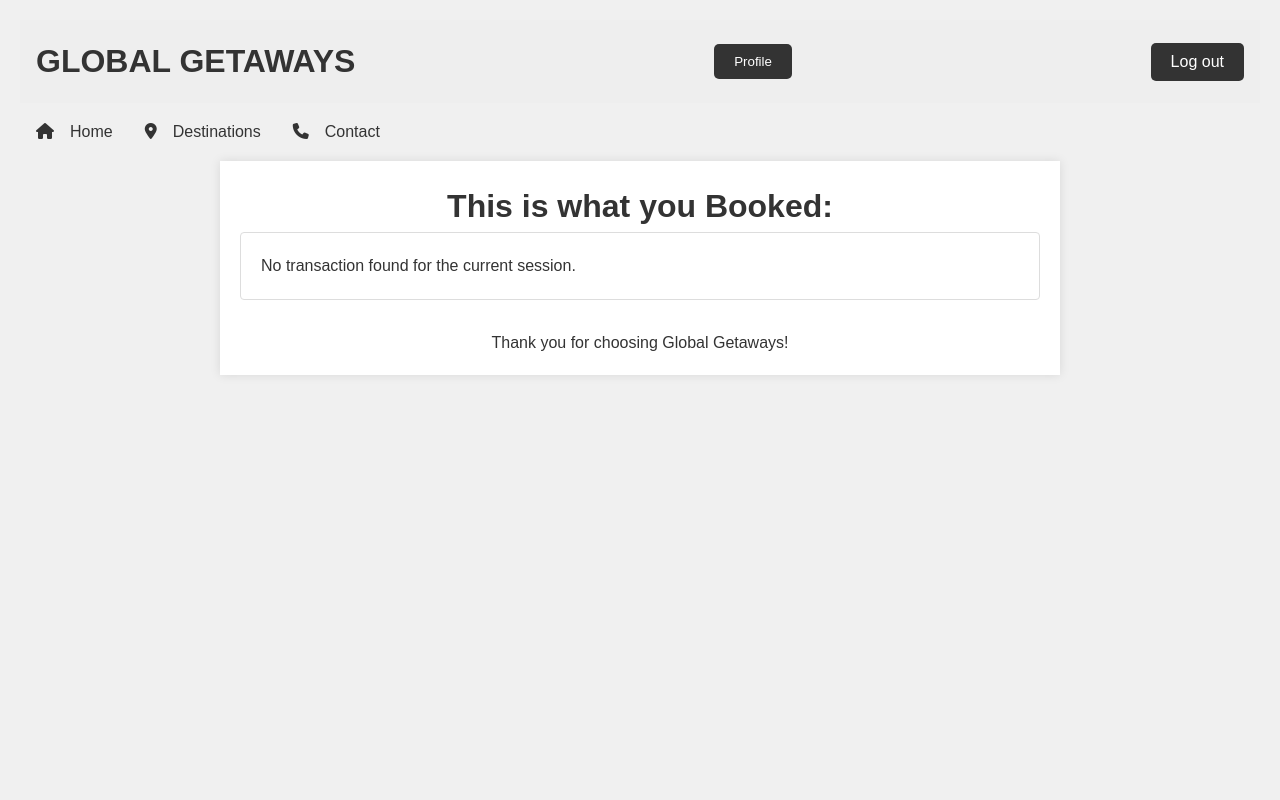
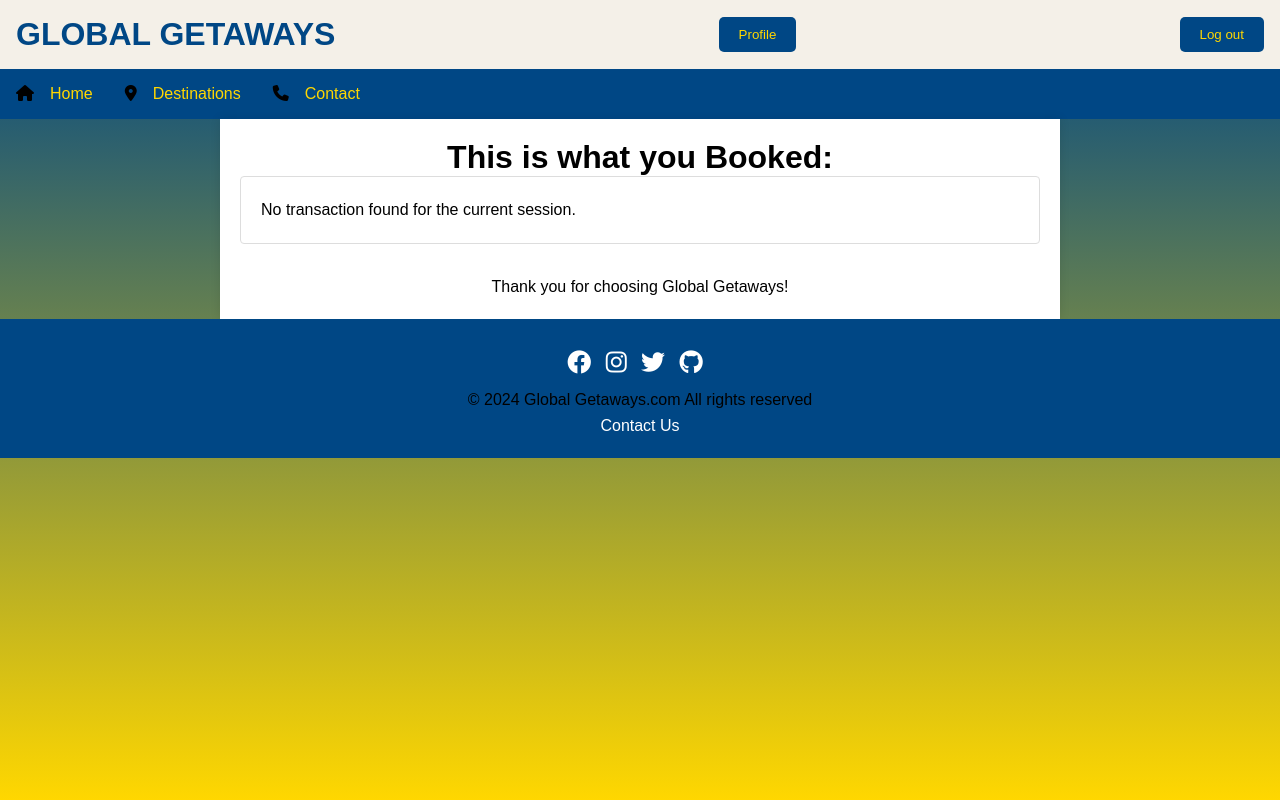
Before and after one commit to erykglowacki1/GlobalGetaways, a PHP site: page /final.php in a window 1280 px wide. Run offline with PHP 8.4, Linux system fonts and the light colour scheme; the visitor is signed in with stand-in values (Sample User, id 1).

Commit message:
Updated Site

```diff
--- a/root/classes/finalSummary.php
+++ b/root/classes/finalSummary.php
@@ -55,11 +55,11 @@ class finalSummary
                     echo "<p><span>Total Price:</span> €" . number_format($originalTotalPrice, 2) . "</p>";
 
                     if ($useMileagePoints) {
-                        echo "<p><span>Mileage Points Used:</span> " . number_format($mileagePointsDiscount / 0.50, 0) . "</p>";
-                        echo "<p><span>Mileage Points Discount:</span> €" . number_format($mileagePointsDiscount, 2) . "</p>";
+                        echo "<p><span>Mileage Points Used:</span> " . number_format($mileagePointsDiscount / 0.50, 0) . "</p><br><br><br><br>";
+                        echo "<p class='Cash'><span class='Mileage'>Mileage Points Discount:</span> €" . number_format($mileagePointsDiscount, 2) . "</p>";
                     }
 
-                    echo "<p><span>Total Amount after Discount:</span> €" . number_format($finalTotalPrice, 2) . "</p>";
+                    echo "<p><span class='TotalAmount'>Total Amount after Discount:</span> €" . number_format($finalTotalPrice, 2) . "</p>";
                 } else {
                     echo "<p>No transaction found for the current session.</p>";
                 }
--- a/root/css/contact.css
+++ b/root/css/contact.css
@@ -1,9 +1,6 @@
-body {
-    font-family: Arial, sans-serif;
-    background-color: #f4f4f4;
-    margin: 0;
-    padding: 20px;
-    color: #333;
+body{
+    background: linear-gradient(to bottom, #004785, #ffd700);
+    height: 100vh;
 }
 
 .container {
@@ -49,7 +46,7 @@ body {
 
 #conTitle {
     text-align: center;
-    color: #007bff;
+    color: #f4f0e8;
 }
 
 @media (max-width: 768px) {
--- a/root/css/destinationPage.css
+++ b/root/css/destinationPage.css
@@ -1,10 +1,4 @@
-body {
-    font-family: 'Arial', sans-serif;
-    background-color: #f0f0f0;
-    margin: 0;
-    padding: 20px;
-    line-height: 1.6;
-}
+
 
 .container, .form-container {
     display: flex;
@@ -44,8 +38,8 @@ body {
     background-color: #ddd;
 }
 
-h2 {
-    color: #333;
+.desth2 {
+    color: #f4f0e8;
     font-size: 28px;
     margin-bottom: 10px;
 }
@@ -70,3 +64,31 @@ form {
     width: 100%;
     max-width: 800px;
 }
+.gal{
+    text-align: center;
+}
+.image-grid {
+    display: grid;
+    grid-template-columns: repeat(3, 1fr); /* Creates three columns of equal size */
+    gap: 10px; /* Sets the gap between grid items */
+    max-width: 800px; /* Limits the width of the grid */
+    margin: auto; /* Centers the grid horizontally */
+}
+
+.grid-item img {
+    width: 100%; /* Makes the image fill the container */
+    height: auto; /* Keeps the aspect ratio of the image */
+    display: block; /* Removes any extra space below the image */
+}
+
+@media (max-width: 800px) {
+    .image-grid {
+        grid-template-columns: repeat(2, 1fr); /* Two columns on smaller screens */
+    }
+}
+
+@media (max-width: 500px) {
+    .image-grid {
+        grid-template-columns: 1fr; /* One column on very small screens */
+    }
+}
--- a/root/css/final.css
+++ b/root/css/final.css
@@ -1,4 +1,7 @@
-
+body{
+    background: linear-gradient(to bottom, #004785, #ffd700);
+    height: 100vh;
+}
 .final-container {
     max-width: 800px;
     margin: auto;
@@ -7,7 +10,7 @@
     box-shadow: 0 0 10px rgba(0, 0, 0, 0.1);
 }
 .final-h1 {
-    color: #333;
+    color: black;
     text-align: center;
 }
 .final-summary {
@@ -16,15 +19,27 @@
     border: 1px solid #ddd;
     border-radius: 4px;
 }
-.summary p {
+ p {
     font-size: 16px;
     line-height: 1.6;
-    color: #666;
+    color: black;
 }
-.summary span {
+ span {
     font-weight: bold;
 }
 .final-footer {
     text-align: center;
     margin-top: 30px;
 }
+
+.Mileage{
+    color: red;
+}
+
+.Cash{
+    color: red;
+}
+.TotalAmount{
+    font-size: 18px;
+    color: black;
+}
--- a/root/css/style.css
+++ b/root/css/style.css
@@ -4,6 +4,13 @@ body, h1, h2, h3, p, ul, li, a, button {
     padding: 0;
     font-family: 'Arial', sans-serif;
     box-sizing: border-box;
+}
+h1,h2{
+    color: #f5f1f1;
+}
+body {
+    background: linear-gradient(to bottom, #004785, #ffd700);
+    height: 100vh;
 }
 
 /* Title bar and login button styles */
@@ -12,19 +19,20 @@ body, h1, h2, h3, p, ul, li, a, button {
     justify-content: space-between;
     align-items: center;
     padding: 1rem;
-    background-color: #eee;
+    background-color: #f4f0e8;
 }
 
 .title-bar .global-getaways h1 {
     font-size: 2rem;
     font-weight: bold;
     text-transform: uppercase;
-    color: #333;
+    color: #004785; /* Dark Royal Blue */
 }
 
-.title-bar .login-button button {
-    background-color: #333;
-    color: white;
+.title-bar .login-button button,
+.title-bar .profile-button button {
+    background-color: #004785;
+    color: #ffd700;
     border: none;
     padding: 10px 20px;
     cursor: pointer;
@@ -32,44 +40,29 @@ body, h1, h2, h3, p, ul, li, a, button {
     transition: background-color 0.3s ease;
 }
 
+.title-bar .login-button button:hover,
 .title-bar .profile-button button:hover {
-    background-color: #005580;
-}
-
-.title-bar .profile-button button {
-    background-color: #333;
-    color: white;
-    border: none;
-    padding: 10px 20px;
-    cursor: pointer;
-    border-radius: 5px;
-    transition: background-color 0.3s ease;
-}
-
-.title-bar .login-button button:hover {
-    background-color: #005580;
+    background-color: #003366; /* A darker shade for hover */
 }
 
 /* Search bar styles */
 .search-bar {
-    background-color: #fff;
+    background-color: transparent; /* Kept white for clarity and contrast */
     padding: 1rem;
     border-radius: 8px;
     box-shadow: 0 4px 6px rgba(0, 0, 0, 0.1);
     display: flex;
     justify-content: center;
     gap: 0.5rem;
+    color: #F5F1F1FF;
 }
 
-.search-bar label {
-    font-weight: bold;
-}
-
+/* Keeping input and select styling for usability */
 .search-bar input[type="text"],
 .search-bar input[type="date"],
 .search-bar select {
     padding: 0.5rem;
-    border: 1px solid #ccc;
+    border: 1px solid black; /* Consider a gold border if you prefer */
     border-radius: 4px;
     font-size: 1rem;
 }
@@ -79,8 +72,8 @@ body, h1, h2, h3, p, ul, li, a, button {
 }
 
 .search-bar input[type="submit"] {
-    background-color: #0055ff;
-    color: white;
+    background-color: #ffd700; /* Gold */
+    color: #004785; /* Dark Royal Blue */
     border: none;
     padding: 0.5rem 1rem;
     border-radius: 4px;
@@ -89,12 +82,46 @@ body, h1, h2, h3, p, ul, li, a, button {
 }
 
 .search-bar input[type="submit"]:hover {
-    background-color: #003cbf;
+    background-color: #cca300; /* Darker gold for hover */
+}
+
+/* Results Section */
+.results-section {
+    background-color: transparent; /* Keeps background consistent with the gradient or other design elements */
+    border-radius: 8px;
+    padding: 20px; /* Reduced padding might help in extending the section more horizontally */
+    margin: 10px auto; /* Smaller margin can also help expand the section horizontally */
+    box-shadow: 0px 4px 8px rgba(0, 0, 0, 0.1);
+    width: 95%; /* Adjust width to match or align with your search bar */
+    max-width: 1200px; /* Set a reasonable max width for very large screens */
+}
+
+.results-table th {
+    background-color: #ffd700; /* Gold */
+    color: #004785; /* Dark Royal Blue */
+}
+
+.results-table td {
+    color: white; /* Keeping text dark for readability */
+}
+/* Adjustments for buttons within submit-button2 class */
+.submit-button2 input[type="submit"] {
+    background-color: #ffd700; /* Gold */
+    color: #004785; /* Dark Royal Blue */
+    border: none;
+    padding: 0.5rem 1rem;
+    border-radius: 4px;
+    cursor: pointer;
+    font-size: 1rem;
+}
+
+.submit-button2 [type="submit"]:hover {
+    background-color: #cca300; /* Darker gold for hover */
 }
 
 /* Navbar styles */
 .navbar {
-    background-color: transparent;
+    background-color: #004785; /* Dark Royal Blue for the navbar background */
     padding: 1rem;
 }
 
@@ -106,15 +133,61 @@ body, h1, h2, h3, p, ul, li, a, button {
 }
 
 .nav-links li a {
-    color: #333;
+    color: #ffd700; /* Gold for link text */
     text-decoration: none;
     padding: 0.5rem 1rem;
     transition: color 0.3s ease;
 }
 
 .nav-links li a:hover {
-    color: #005580;
+    color: #ffffff; /* Optional: White for hover to maintain readability and contrast */
 }
+
+
+.site-footer {
+    background-color: #004785; /* Dark royal blue background */
+    color: white;
+    padding: 20px;
+    text-align: center;
+}
+
+.footer-content {
+    max-width: 1200px;
+    margin: auto;
+    padding: 0 20px;
+}
+
+.social-links {
+    list-style: none;
+    padding: 0;
+    margin: 10px 0;
+}
+
+.social-links li {
+    display: inline;
+    margin-right: 10px;
+}
+
+.social-links a {
+    color: white;
+    text-decoration: none;
+    font-size: 24px; /* Adjust the size as needed */
+}
+
+.social-links a:hover {
+    color: #ffd700; /* Gold color for hover state */
+}
+
+.contact-link {
+    color: white;
+    text-decoration: none;
+}
+
+.contact-link:hover {
+    text-decoration: underline;
+}
+
+
 
 /* Mobile responsiveness */
 @media screen and (max-width: 768px) {
--- a/root/final.php
+++ b/root/final.php
@@ -2,6 +2,10 @@
 <?php
 require "templates/header.php";
 ?>
+
+<head>
+    <link rel="stylesheet" href="css/final.css">
+</head>
 
 <body>
 <div class="final-container">
@@ -20,3 +24,6 @@ require "templates/header.php";
     </div>
 </div>
 </body>
+<?php
+require "templates/footer.php";
+?>
--- a/root/profilePage.php
+++ b/root/profilePage.php
@@ -51,5 +51,9 @@ if ($_SERVER['REQUEST_METHOD'] == 'POST' && isset($_POST['change_password'])) {
         </div>
     </div>
 </div>
+
 </body>
 </html>
+<?php
+require "templates/footer.php";
+?>
--- /dev/null
+++ b/root/templates/footer.php
@@ -0,0 +1,16 @@
+<?php
+?>
+
+
+<footer class="site-footer">
+    <div class="footer-content">
+        <ul class="social-links">
+            <li><a href="https://www.facebook.com/login/" target="_blank"><i class="fa-brands fa-facebook"></i></a></li>
+            <li><a href="https://www.instagram.com/accounts/login/?hl=en" target="_blank"><i class="fa-brands fa-instagram"></i></a></li>
+            <li><a href="https://twitter.com/i/flow/login" target="_blank"><i class="fa-brands fa-twitter"></i></a></li>
+            <li><a href="https://github.com/erykglowacki1/GlobalGetaways" target="_blank"><i class="fa-brands fa-github"></i></a></li>
+        </ul>
+        <p>&copy; 2024 Global Getaways.com All rights reserved</p>
+        <p><a href="contact.php" class="contact-link">Contact Us</a></p>
+    </div>
+</footer>
--- a/root/templates/header.php
+++ b/root/templates/header.php
@@ -13,11 +13,7 @@ if ($_SESSION['Active'] == false){
     <meta name="viewport" content="width=device-width, initial-scale=1.0">
     <link rel="stylesheet" href="https://cdnjs.cloudflare.com/ajax/libs/font-awesome/6.4.2/css/all.min.css">
     <link rel="stylesheet" href="css/style.css">
-    <link rel="stylesheet" href="css/contact.css">
-    <link rel="stylesheet" href="css/destinationPage.css">
-    <link rel="stylesheet" href="css/final.css">
     <title>Global Getaways</title>
-
 
 </head>
 
```
Also changed, not shown: root/Auth.php (+6 -2 lines), root/contact.php (+6 -2 lines), root/css/Results.css (deleted, +0 -64 lines), root/css/profile.css (added, +63 -0 lines), root/destinations.php (+20 -1 lines), root/index.php (+16 -8 lines), root/purchasePage.php (+6 -1 lines).
